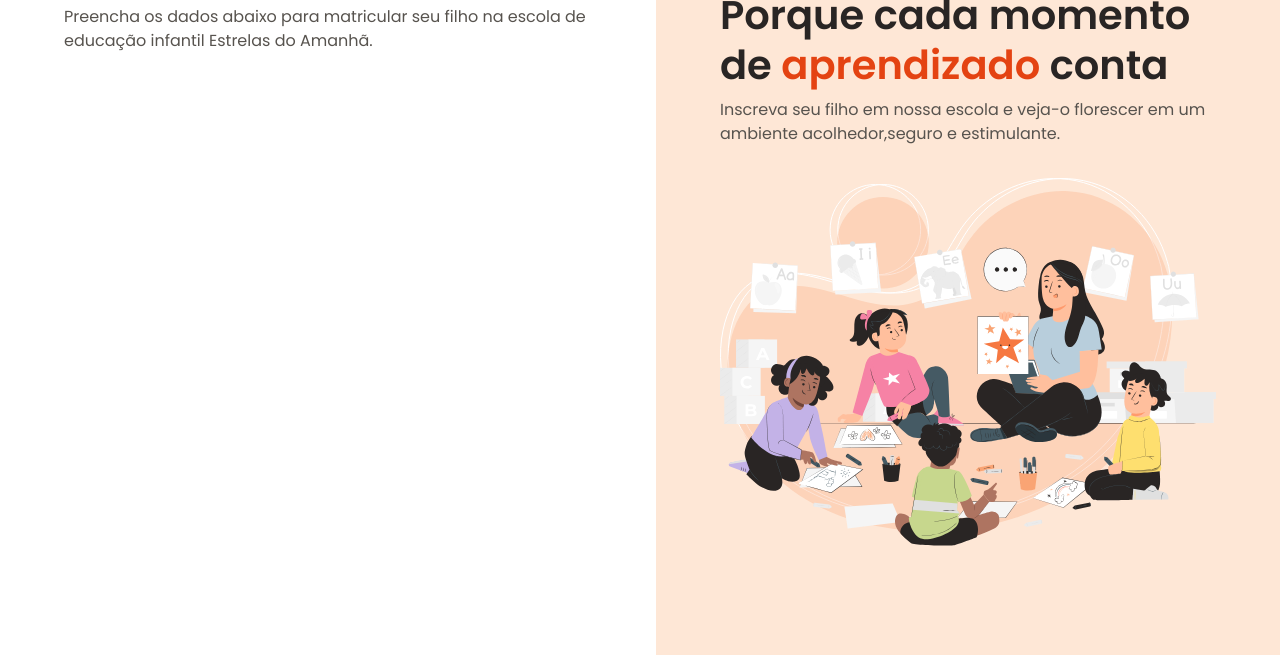
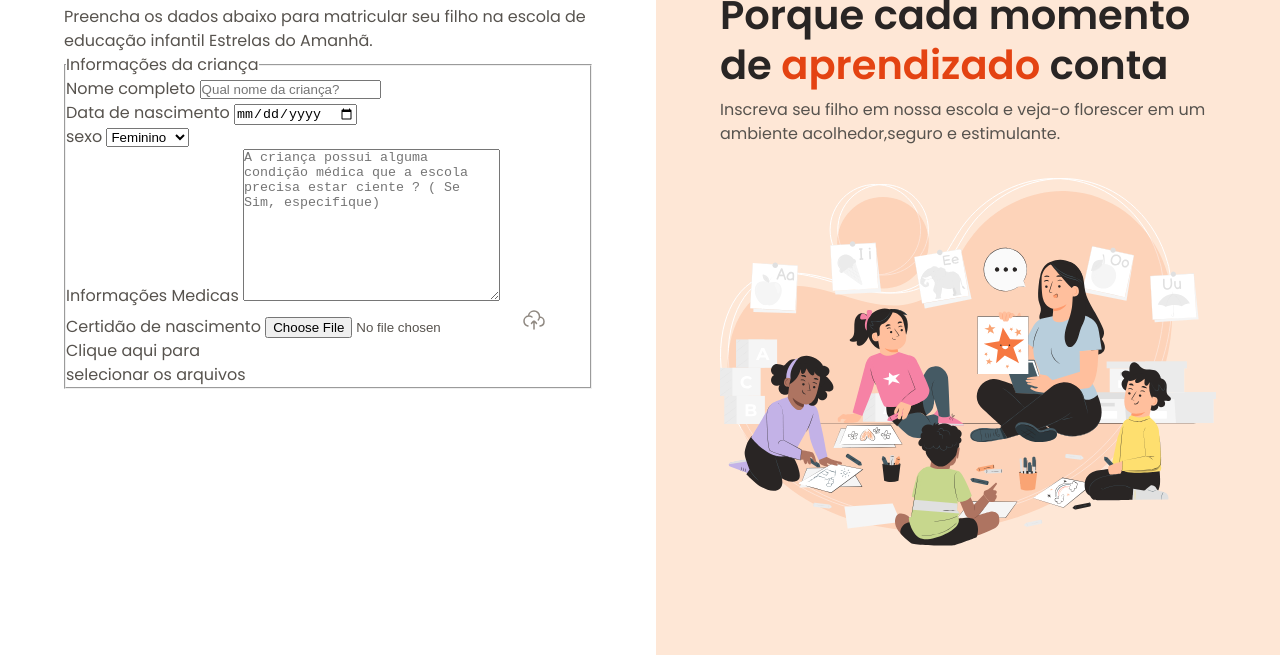
Before and after one commit to talisonsc/Projeto-Formulario-de-Matricula, a plain HTML site: page index.html in a window 1280 px wide. Shown: the part 145-800 px from the top of the page. Drawn offline with Linux system fonts and the light colour scheme.

Commit message:
Estrutura do formulario

```diff
--- a/index.html
+++ b/index.html
@@ -24,7 +24,59 @@
             <p>
             Preencha os dados abaixo para matricular seu filho na escola de educação infantil Estrelas do Amanhã.
             </p>
+            <form method="post" enctype="multipart/form-data">
+              <fieldset class="child-info">
+                <legend>
+                  Informações da criança
+                </legend>
+               <div class="input-wrapper">
+                <label
+                  for="fullname"
+                  name="fullname">
+                  Nome completo
+                </label>
+                <input
+                  id="fullname"
+                  name="fullname"
+                  type="text"
+                  placeholder="Qual nome da criança?">
+               </div>
+
+               <div class="input-wrapper">
+                <label for="birth" name="birth">Data de nascimento</label>
+                <input id="birth" type="date">
+               </div>
+
+               <div class="select-wrapper">
+                <label for="gender">sexo</label>
+                <select name="gender" id="gender">
+                  <option value="Famale">
+                    Feminino
+                  </option>
+                  <option value="male">
+                    Masculino
+                  </option>
+                </select>
+               </div>
+
+               <div class="textarea-wrapper">
+                <label for="medical-info" name="medical-info">Informações Medicas</label>
+                <textarea name="medical-info" name="medical-info" id="medical-info"
+                cols="30" rows="10" placeholder="A criança possui alguma condição médica que a escola precisa estar ciente ? ( Se Sim, especifique)"></textarea>
+               </div>
+
+               <div class="droparea-wrapper">
+                <label for="file" name="file" >Certidão de nascimento</label>
+                <input id="file" name="file" type="file">
+                <img src="assets/icons/cloud-upload.svg" alt="Nuvem">
+                <p>Clique aqui para <br>
+                selecionar os arquivos</p>
+               </div>
+
+              </fieldset>
+            </form>
       </div>
+
     </main>
 
     <aside>
--- a/styles/layout.css
+++ b/styles/layout.css
@@ -32,6 +32,7 @@ main {
 aside {
   background-color: var(--surface-secondary);
   padding: 4rem;
+  max-height: 53rem;
 
   & .aside-container {
     max-width: 31rem;
```
